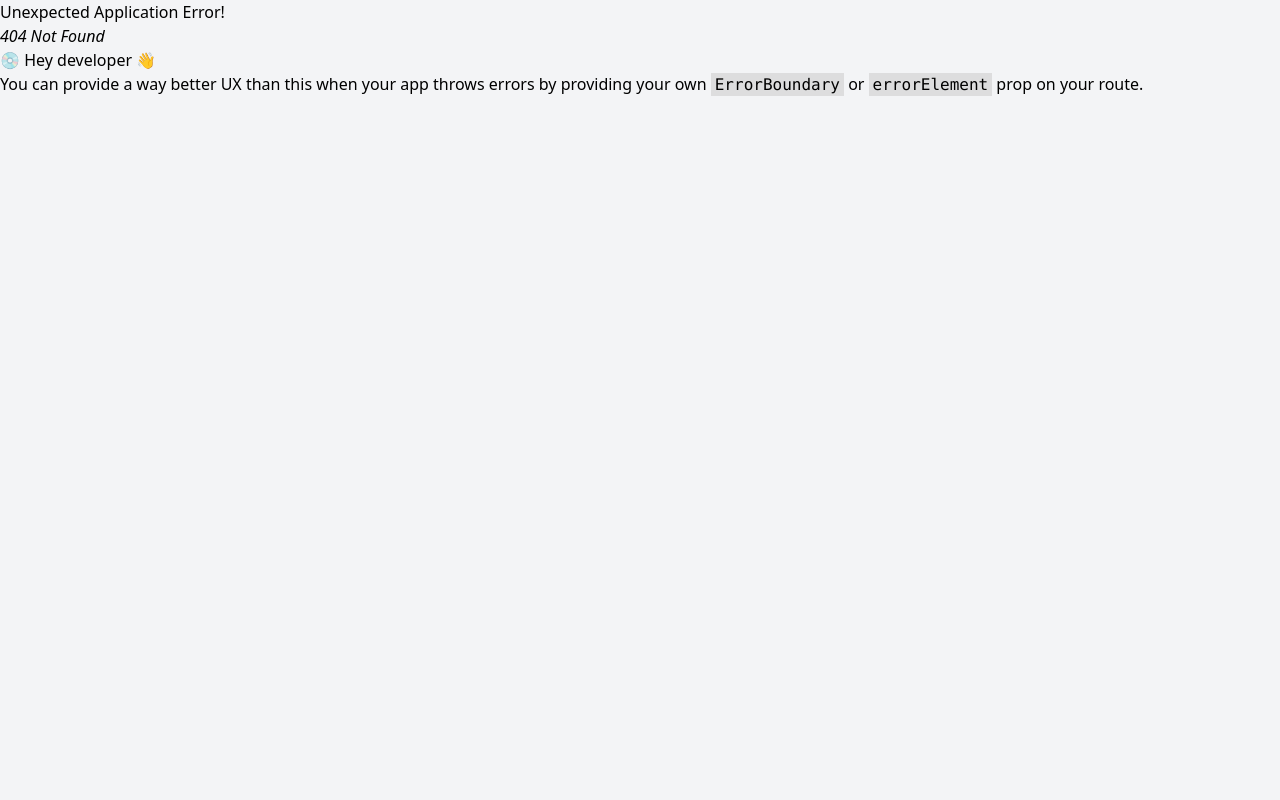
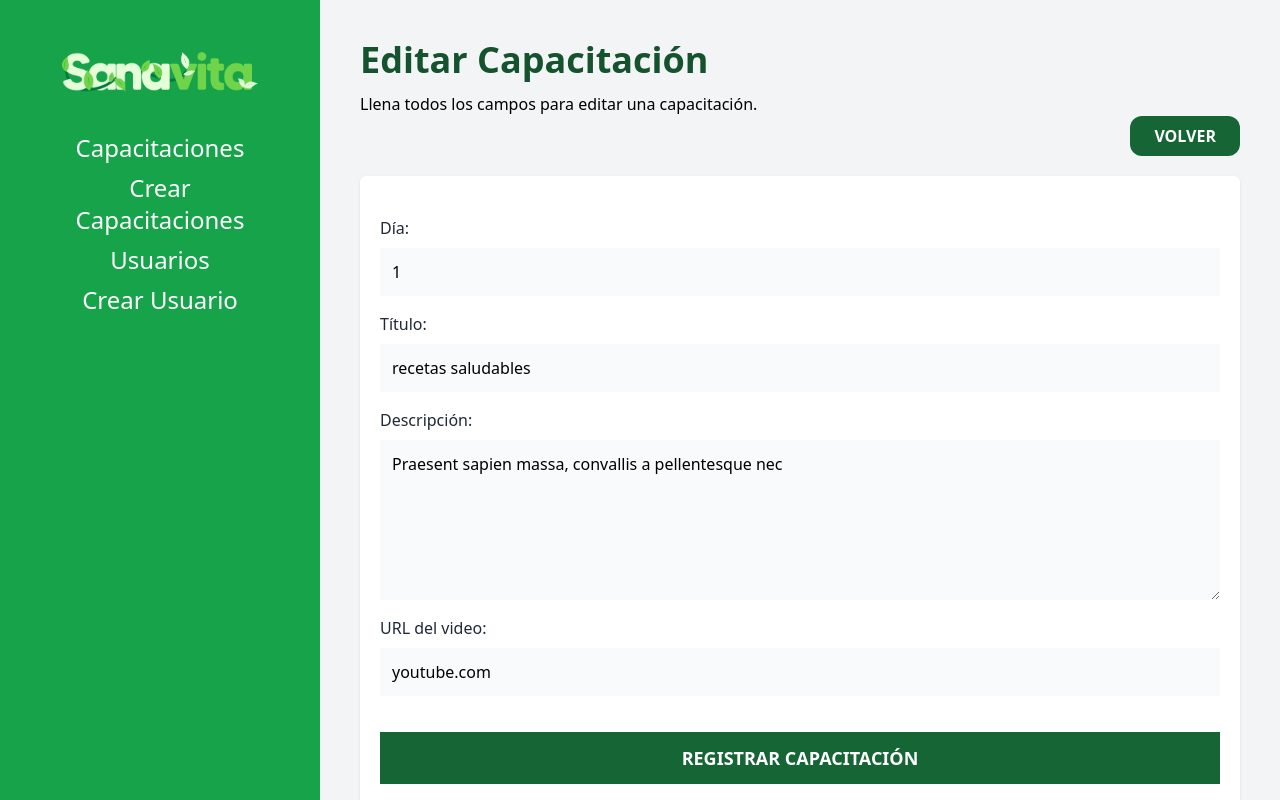
Before and after one commit to camilocodecali/sanavit, a React (Vite) app: page /capacitaciones/1/editar in a window 1280 px wide. Before the commit this address had no page. Built offline with nearby package versions, Linux system fonts and the light colour scheme; data requests are answered from the project's data file.

Commit message:
metodo de editar capacitacion funcionando con pagina de edicion y actualizacion en la API

```diff
--- a/db.json
+++ b/db.json
@@ -1,16 +1,17 @@
 {
   "contenidos": [
     {
-      "id": 1,
-      "titulo": "Juan",
+      "dia": "1",
+      "titulo": "recetas saludables",
       "descripcion": "Praesent sapien massa, convallis a pellentesque nec",
-      "fecha": "2022-10-07",
-      "dia": 1
+      "media": "youtube.com",
+      "id": 1
     },
     {
       "id": 2,
       "titulo": "Karen",
       "descripcion": "Praesent sapien massa, convallis a pellentesque nec",
+      "media": "youtube.com",
       "fecha": "2022-10-07",
       "dia": 1
     },
@@ -18,6 +19,7 @@
       "id": 3,
       "titulo": "Josue",
       "descripcion": "Praesent sapien massa, convallis a pellentesque nec",
+      "media": "youtube.com",
       "fecha": "2022-10-07",
       "dia": 2
     },
@@ -25,6 +27,7 @@
       "id": 4,
       "titulo": "Miguel",
       "descripcion": "Praesent sapien massa, convallis a pellentesque nec",
+      "media": "youtube.com",
       "fecha": "2022-10-07",
       "dia": 2
     },
@@ -32,6 +35,7 @@
       "id": 5,
       "titulo": "Pedro",
       "descripcion": "Praesent sapien massa, convallis a pellentesque nec",
+      "media": "youtube.com",
       "fecha": "2022-10-07",
       "dia": 3
     },
@@ -48,19 +52,19 @@
       "id": 1,
       "rol": "admin",
       "usuario": "root",
-        "contraseña":"123456"
+      "contraseña": "123456"
     },
     {
       "id": 2,
       "rol": "ventas",
       "usuario": "ventas",
-        "contraseña":"123456"
+      "contraseña": "123456"
     },
     {
       "id": 3,
       "rol": "global",
       "usuario": "global",
-        "contraseña":"123456"
+      "contraseña": "123456"
     }
   ]
 }
--- a/src/components/Capacitacion.jsx
+++ b/src/components/Capacitacion.jsx
@@ -1,6 +1,8 @@
+import { useNavigate } from 'react-router-dom'
 
 function Capacitacion({contenido}) {
 
+    const navigate = useNavigate()
 
     const {titulo, descripcion, fecha, id, dia} = contenido
   return (
@@ -23,6 +25,7 @@ function Capacitacion({contenido}) {
                     <button
                         type="button"
                         className="text-green-600 hover:text-green-700 uppercase font-bold text-xs"
+                        onClick={()=> navigate(`/capacitaciones/${id}/editar`)}
                     >
                         Editar
                     </button>
--- a/src/components/ErrorPage.jsx
+++ b/src/components/ErrorPage.jsx
@@ -3,13 +3,11 @@ import { useRouteError } from 'react-router-dom'
 function ErrorPage() {
 
     const error = useRouteError();
-    console.log(error);
-
   return (
     <div className='space-y-8'>
         <h1 className='text-center text-6xl font-extrabold mt-20 text-green-900'>Sanavita</h1>
         <p className='text-center'>Hubo un error</p>
-        <p className='text-center'>{error.message}</p>
+        <p className='text-center'>{error.statusText || error.message}</p>
     </div>
   )
 }
--- a/src/components/FormularioCapacitacion.jsx
+++ b/src/components/FormularioCapacitacion.jsx
@@ -12,6 +12,7 @@ const FormularioCapacitacion = ({contenido}) => {
                     className="mt-2 block w-full p-3 bg-gray-50"
                     placeholder="Día que corresponda a la capacitación"
                     name="dia"
+                    defaultValue={contenido?.dia}
                 />
             </div>
             <div className="mb-4">
@@ -25,6 +26,7 @@ const FormularioCapacitacion = ({contenido}) => {
                     className="mt-2 block w-full p-3 bg-gray-50"
                     placeholder="Título de la capacitación"
                     name="titulo"
+                    defaultValue={contenido?.titulo}
                 />
             </div>
             <div className="mb-4">
@@ -39,6 +41,7 @@ const FormularioCapacitacion = ({contenido}) => {
                     className="mt-2 block w-full p-3 bg-gray-50 h-40 align-self"
                     placeholder="Descripción de la capacitación"
                     name="descripcion"
+                    defaultValue={contenido?.descripcion}
                 />
             </div>
             <div className="mb-4">
@@ -52,6 +55,7 @@ const FormularioCapacitacion = ({contenido}) => {
                     className="mt-2 block w-full p-3 bg-gray-50"
                     placeholder="Inserte la URL del video"
                     name="media"
+                    defaultValue={contenido?.media}
                 />
             </div>
         </>
--- a/src/data/capacitaciones.js
+++ b/src/data/capacitaciones.js
@@ -1,5 +1,11 @@
 export async function obtenerCapacitaciones(){
     const respuesta = await fetch(import.meta.env.VITE_API_URL)
+    const resultado = await respuesta.json()
+    return resultado;
+}
+
+export async function obtenerCapacitacion(id){
+    const respuesta = await fetch(`${import.meta.env.VITE_API_URL}/${id}`)
     const resultado = await respuesta.json()
     return resultado;
 }
@@ -20,3 +26,20 @@ export async function agregarCapacitaciones(datos){
         console.log(error);
     }
 }
+
+export async function actualizarContenido(id, datos){
+        try {
+        const respuesta = await fetch(`${import.meta.env.VITE_API_URL}/${id}`, {
+            method: 'PUT',
+            body: JSON.stringify(datos),
+            headers: {
+                'Content-Type': 'application/json'
+            }
+        })
+        await respuesta.json()
+
+    } catch (error) {
+        console.log(error);
+    }
+
+}
--- a/src/main.jsx
+++ b/src/main.jsx
@@ -9,6 +9,7 @@ import NuevoUsuario from './pages/NuevoUsuario'
 import Capacitaciones, { loader as capacitacionesLoader } from './pages/Capacitaciones'
 import NuevaCapacitacion, {action as nuevoClienteAction} from './pages/NuevaCapacitacion'
 import ErrorPage from './components/ErrorPage'
+import EditarCapacitacion, { loader as editarCapacitacionLoader, action as editarClienteAction} from './pages/EditarCapacitacion'
 
 
 const router = createBrowserRouter([
@@ -37,7 +38,15 @@ const router = createBrowserRouter([
       {
         path: '/capacitaciones/nuevo',
         element: <NuevaCapacitacion />,
-        action: nuevoClienteAction
+        action: nuevoClienteAction,
+        errorElement: <ErrorPage />
+      },
+      {
+        path: '/capacitaciones/:contenidoId/editar',
+        element: <EditarCapacitacion />,
+        loader: editarCapacitacionLoader,
+        action: editarClienteAction,
+        errorElement: <ErrorPage />
       }
 
     ]
--- /dev/null
+++ b/src/pages/EditarCapacitacion.jsx
@@ -0,0 +1,88 @@
+import { Form, useNavigate, useLoaderData, useActionData, redirect } from 'react-router-dom'
+import { obtenerCapacitacion, actualizarContenido } from "../data/capacitaciones";
+import FormularioCapacitacion from "../components/FormularioCapacitacion";
+import Error from '../components/Error';
+
+export async function loader({params}){
+
+    const contenido = await obtenerCapacitacion(params.contenidoId)
+
+    if(Object.values(contenido).length === 0){
+      throw new Response('',{
+        status: 404,
+        statusText: 'No hay resultados'
+      })
+    }
+
+    return contenido
+}
+
+export async function action({request, params}){
+
+  const formData = await request.formData();
+
+  const datos = Object.fromEntries(formData);
+
+  //Validación
+  const errores = [];
+  if (Object.values(datos).includes("")) {
+    errores.push("Todos los campos son obligatorios");
+  }
+
+  //Retornar datos si hay errores
+  if (Object.keys(errores).length) {
+    return errores;
+  }
+
+  //actualizar cliente
+  await actualizarContenido(params.contenidoId, datos);
+
+  return redirect("/capacitaciones");
+
+
+
+}
+
+function EditarCapacitacion() {
+
+  const navigate = useNavigate()
+  const contenido = useLoaderData();
+  const errores = useActionData();
+
+
+  return (
+    <>
+    <h1 className="font-black text-4xl text-green-900">Editar Capacitación</h1>
+    <p className="mt-3">
+      Llena todos los campos para editar una capacitación.
+    </p>
+
+    <div className="flex justify-end">
+      <button
+        className="bg-green-800 text-white px-6 py-2 font-bold uppercase rounded-xl"
+        onClick={() => navigate("/capacitaciones")}
+      >
+        Volver
+      </button>
+    </div>
+
+    <div className="bg-white shadow rounded-md md:w-4/4 mx-auto px-5 py-10 mt-5">
+        {errores?.length &&
+        errores.map((error, i) => <Error key={i}>{error}</Error>)}
+
+      <Form method="post">
+        <FormularioCapacitacion
+          contenido = {contenido}
+        />
+        <input
+          type="submit"
+          className="mt-5 w-full bg-green-800 p-3 uppercase font-bold text-white text-lg"
+          value="Registrar Capacitación"
+        />
+      </Form>
+    </div>
+    </>
+  )
+}
+
+export default EditarCapacitacion
--- a/src/pages/NuevaCapacitacion.jsx
+++ b/src/pages/NuevaCapacitacion.jsx
@@ -1,39 +1,31 @@
-import { useNavigate, Form, useActionData, redirect } from 'react-router-dom'
-import FormularioCapacitacion from '../components/FormularioCapacitacion'
-import Error from '../components/Error'
-import { agregarCapacitaciones } from '../data/capacitaciones'
+import { useNavigate, Form, useActionData, redirect } from "react-router-dom";
+import FormularioCapacitacion from "../components/FormularioCapacitacion";
+import Error from "../components/Error";
+import { agregarCapacitaciones } from "../data/capacitaciones";
 
-export async function action({request}){
-  const formData = await request.formData()
+export async function action({ request }) {
+  const formData = await request.formData();
 
-  const datos = Object.fromEntries(formData)
-
+  const datos = Object.fromEntries(formData);
 
   //Validación
-  const errores = []
-  if(Object.values(datos).includes('')){
-    errores.push('Todos los campos son obligatorios')
+  const errores = [];
+  if (Object.values(datos).includes("")) {
+    errores.push("Todos los campos son obligatorios");
   }
 
-
-
   //Retornar datos si hay errores
-  if(Object.keys(errores).length){
-    return errores
+  if (Object.keys(errores).length) {
+    return errores;
   }
-
 
   await agregarCapacitaciones(datos);
 
-  return redirect('/capacitaciones')
-
-
+  return redirect("/capacitaciones");
 }
 
 function NuevaCapacitacion() {
-
   const errores = useActionData();
-
 
   const navigate = useNavigate();
   return (
@@ -43,34 +35,30 @@ function NuevaCapacitacion() {
         Llena todos los campos para registrar una capacitación.
       </p>
 
-
       <div className="flex justify-end">
         <button
           className="bg-green-800 text-white px-6 py-2 font-bold uppercase rounded-xl"
-            onClick={() => navigate('/capacitaciones')}
+          onClick={() => navigate("/capacitaciones")}
         >
           Volver
         </button>
       </div>
 
       <div className="bg-white shadow rounded-md md:w-4/4 mx-auto px-5 py-10 mt-5">
+        {errores?.length &&
+          errores.map((error, i) => <Error key={i}>{error}</Error>)}
 
-          {errores?.length && errores.map((error, i)=> <Error key={i}>{error}</Error>) }
-
-          <Form
-            method='post'
-          >
+        <Form method="post">
           <FormularioCapacitacion />
           <input
             type="submit"
-              className='mt-5 w-full bg-green-800 p-3 uppercase font-bold text-white text-lg'
+            className="mt-5 w-full bg-green-800 p-3 uppercase font-bold text-white text-lg"
             value="Registrar Capacitación"
           />
-
         </Form>
       </div>
     </>
-  )
+  );
 }
 
-export default NuevaCapacitacion
+export default NuevaCapacitacion;
```
Also changed, not shown: src/pages/Capacitaciones.jsx (+8 -22 lines). Lines whose indentation alone changed are shown as unchanged.
